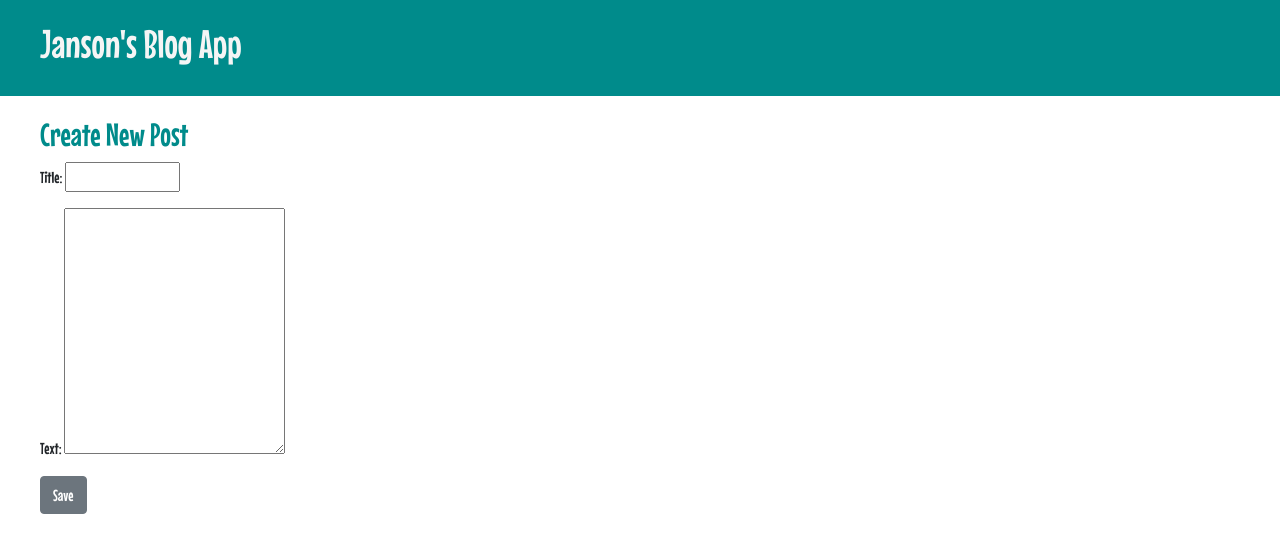
After one commit to JansonSiy/python-django-blog-app, a Django app: page /post/new in a window 1280 px wide. The commit adds this page. Shown: the top 553 px of the page. Run offline with Django 3.2, Linux system fonts and the light colour scheme.

Commit message:
create new post feature

```diff
--- /dev/null
+++ b/myblogapp/blog/forms.py
@@ -0,0 +1,9 @@
+from django import forms
+
+from .models import Post
+
+
+class NewPostForm(forms.ModelForm):
+    class Meta:
+        model = Post
+        fields = ('title', 'text',)
--- a/myblogapp/blog/static/css/blog.css
+++ b/myblogapp/blog/static/css/blog.css
@@ -2,7 +2,7 @@ body {
     font-family: 'Mouse Memoirs', sans-serif;
 }
 
-h2, a:active, a:hover, a:link, a:visited {
+h2, a:active, a:hover, a:link, a:visited, .messages {
     color: #008B8B;
     text-decoration: none;
 }
@@ -15,9 +15,29 @@ a:hover {
     background-color: #008B8B;
     color: whitesmoke;
     padding: 20px 0px 20px 40px;
-    margin: 0px 0px 40px 0px;
 }
 
 .page_body {
-    padding: 0px 0px 0px 40px;
+    padding: 20px 40px 0px 40px;
 }
+
+.actions, .messages {
+    align-items: center;
+    background-color: whitesmoke;
+    display: flex;
+    font-size: 1.5em;
+    justify-content: space-evenly;
+}
+
+.actions {
+    margin: 0px 0px 10px 0px;
+}
+
+/* need to declare 0px to alter built in design */
+.messages {
+    margin: 0px 0px 0px 0px;
+}
+
+.messages li{
+    list-style-type: none;
+  }
--- a/myblogapp/blog/templates/blog/base.html
+++ b/myblogapp/blog/templates/blog/base.html
@@ -12,10 +12,19 @@
         <link href="https://fonts.googleapis.com/css2?family=Mouse+Memoirs&display=swap" rel="stylesheet" type="text/css">
     </head>
     <body>
+        {% if messages %}
+            <ul class="messages">
+                {% for message in messages %}
+                <li{% if message.tags %} class="{{ message.tags }}"{% endif %}>{{ message }}</li>
+                {% endfor %}
+            </ul>
+        {% endif %}
         <header class="page_header">
             <h1>Janson's Blog App</h1>
         </header>
-        {% block content %}
-        {% endblock %}
+        <div class="page_body">
+            {% block content %}
+            {% endblock %}
+        </div>
     </body>
 </html>
--- /dev/null
+++ b/myblogapp/blog/templates/blog/new_post.html
@@ -0,0 +1,10 @@
+{% extends 'blog/base.html' %}
+
+{% block content %}
+    <h2>Create New Post</h2>
+    <form method="POST">
+        {% csrf_token %}
+        {{ form.as_p }}
+        <button type="submit" class="save btn btn-secondary">Save</button>
+    </form>
+{% endblock %}
--- a/myblogapp/blog/templates/blog/post_details.html
+++ b/myblogapp/blog/templates/blog/post_details.html
@@ -1,7 +1,6 @@
 {% extends 'blog/base.html' %}
 
 {% block content %}
-    <div class="page_body">
     <article>
         <h2>{{ post.title }}</a></h2>
         <p>{{ post.text }}</p>
@@ -12,5 +11,4 @@
         </time>
         <address>Author: {{ post.author }}</address>
     </article>
-    </div>
 {% endblock %}
--- a/myblogapp/blog/templates/blog/post_list.html
+++ b/myblogapp/blog/templates/blog/post_list.html
@@ -1,7 +1,9 @@
 {% extends 'blog/base.html' %}
 
 {% block content %}
-    <div class="page_body">
+    <div class="actions">
+        <a href="{% url 'new_post' %}">+ Add</a>
+    </div>
     {% for post in posts %}
         <article>
             <h2><a href="{% url 'post_details' post.id %}">{{ post.title }}</a></h2>
@@ -9,5 +11,4 @@
             <address>Author: {{ post.author }}</address>
         </article>
     {% endfor %}
-    </div>
 {% endblock %}
--- a/myblogapp/blog/urls.py
+++ b/myblogapp/blog/urls.py
@@ -4,5 +4,6 @@ from . import views
 
 urlpatterns = [
     path('', views.post_list, name='post_list'),
-    path('<int:id>', views.post_details, name='post_details'),
+    path('post/<int:id>', views.post_details, name='post_details'),
+    path('post/new', views.new_post, name='new_post'),
 ]
--- a/myblogapp/blog/views.py
+++ b/myblogapp/blog/views.py
@@ -1,5 +1,9 @@
-from django.shortcuts import render, get_object_or_404
+from django.contrib import messages
+from django.shortcuts import redirect, render, get_object_or_404
 from django.utils import timezone
+
+from .forms import NewPostForm
+
 from .models import Post
 
 
@@ -21,3 +25,23 @@ def post_details(request, id: int):
     }
 
     return render(request, 'blog/post_details.html', context)
+
+
+def new_post(request):
+    form = NewPostForm(request.POST)
+
+    if form.is_valid():
+        post = form.save(commit=False)
+        post.author = request.user
+        post.published_date = timezone.now()
+        post.save()
+        messages.success(request, 'post has been created!')
+        return redirect('post_list')
+    else:
+        form = NewPostForm()
+
+    context = {
+        'form': form,
+    }
+
+    return render(request, 'blog/new_post.html', context)
```
Also changed, not shown: README.md, myblogapp/db.sqlite3. Lines whose indentation alone changed are shown as unchanged.
